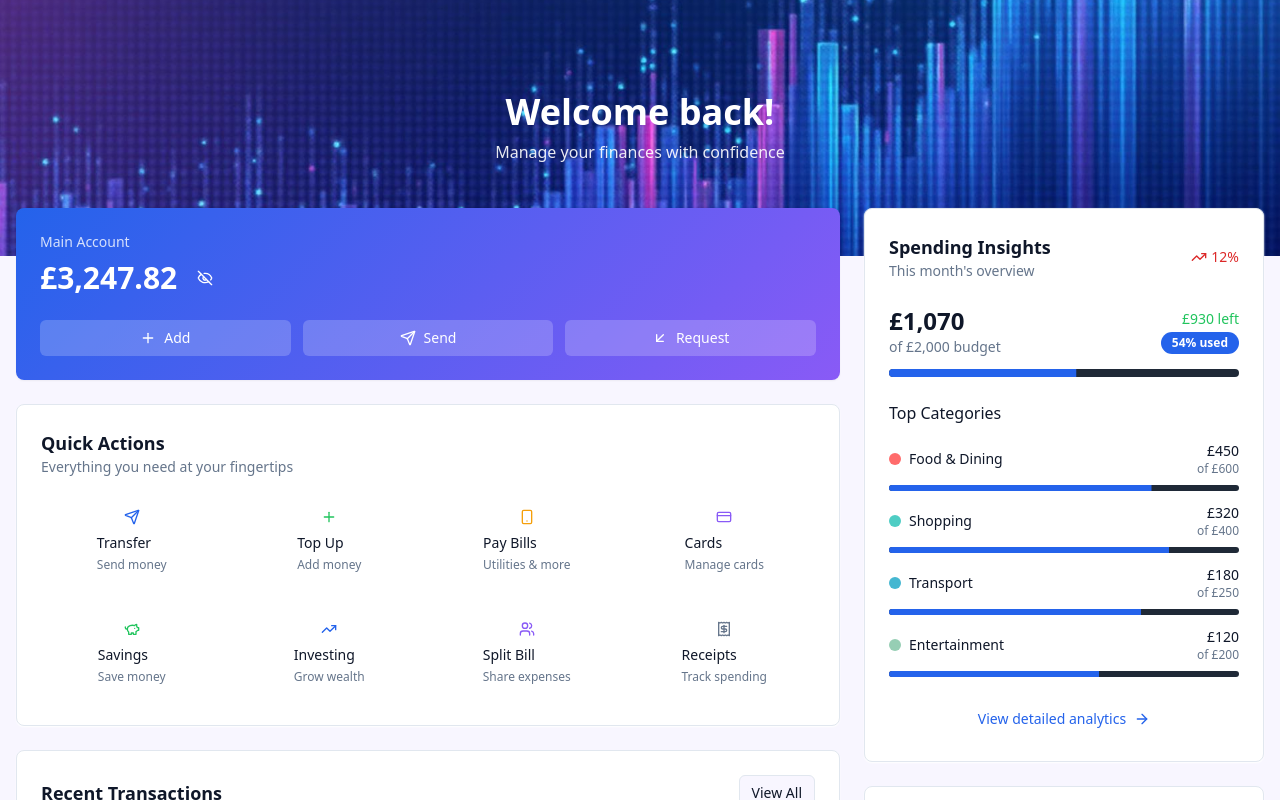
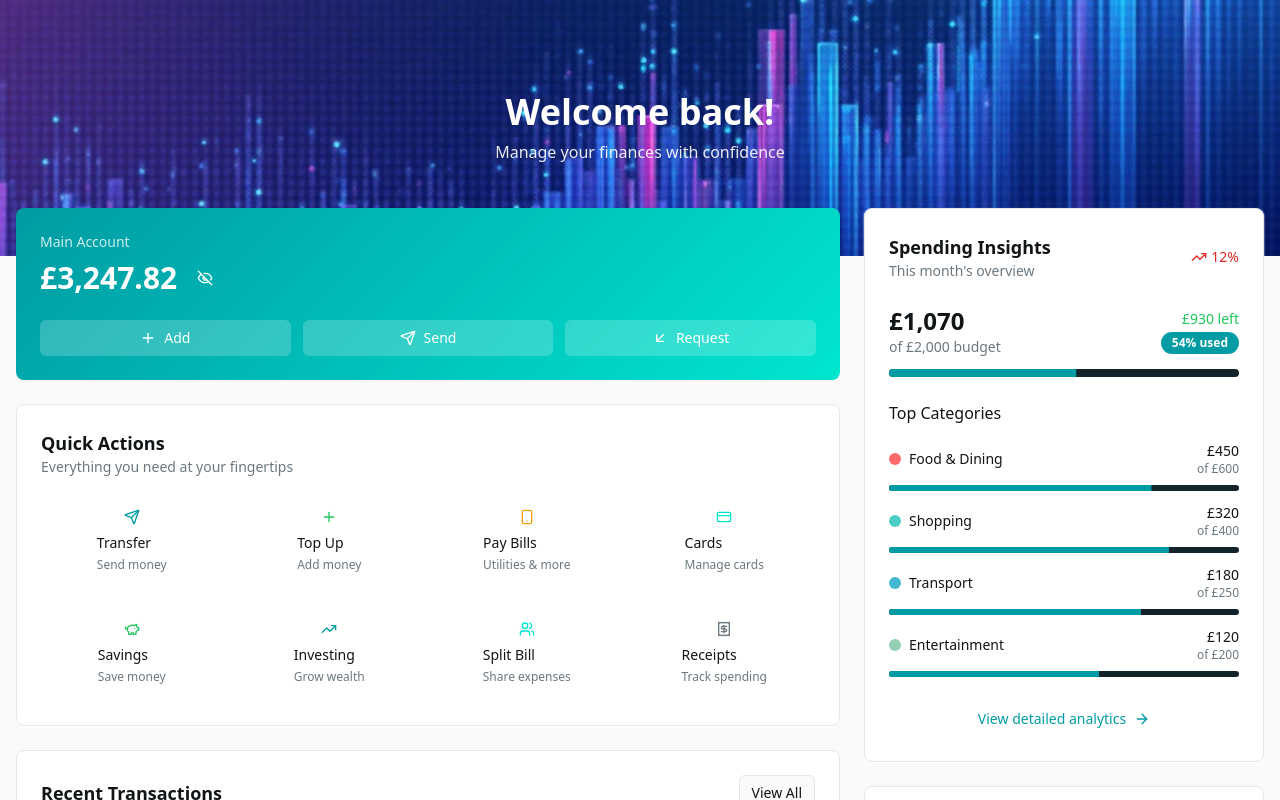
Before and after one commit to mbjorke/blueberry-fintech, a React (Vite) app: page /dashboard in a window 1280 px wide. Shown: the top 800 px of the page. Built offline with nearby package versions, Linux system fonts and the light colour scheme.

Commit message:
Update colors to match example
Update the application's color palette and overall aesthetic to align with the provided Framer animation example, aiming for a similar feel and visual style.

```diff
--- a/src/index.css
+++ b/src/index.css
@@ -8,26 +8,26 @@ All colors MUST be HSL.
 
 @layer base {
   :root {
-    --background: 248 250% 99%;
-    --foreground: 222 47% 11%;
+    --background: 0 0% 98%;
+    --foreground: 200 15% 8%;
 
     --card: 0 0% 100%;
-    --card-foreground: 222 47% 11%;
+    --card-foreground: 200 15% 8%;
 
     --popover: 0 0% 100%;
-    --popover-foreground: 222 47% 11%;
+    --popover-foreground: 200 15% 8%;
 
-    --primary: 221 83% 53%;
+    --primary: 183 100% 32%;
     --primary-foreground: 0 0% 100%;
-    --primary-glow: 258 90% 66%;
+    --primary-glow: 174 100% 45%;
 
-    --secondary: 215 28% 17%;
+    --secondary: 200 40% 12%;
     --secondary-foreground: 0 0% 100%;
 
     --muted: 210 40% 96%;
-    --muted-foreground: 215 16% 47%;
+    --muted-foreground: 200 8% 46%;
 
-    --accent: 258 90% 66%;
+    --accent: 174 100% 45%;
     --accent-foreground: 0 0% 100%;
 
     --success: 142 71% 45%;
@@ -41,15 +41,17 @@ All colors MUST be HSL.
 
     --border: 214 32% 91%;
     --input: 214 32% 91%;
-    --ring: 221 83% 53%;
+    --ring: 183 100% 32%;
 
-    /* Fintech specific tokens */
-    --gradient-primary: linear-gradient(135deg, hsl(221 83% 53%), hsl(258 90% 66%));
-    --gradient-secondary: linear-gradient(135deg, hsl(215 28% 17%), hsl(222 47% 11%));
+    /* Blueberry Bank inspired tokens */
+    --gradient-primary: linear-gradient(135deg, hsl(183 100% 32%), hsl(174 100% 45%));
+    --gradient-secondary: linear-gradient(135deg, hsl(200 40% 12%), hsl(200 15% 8%));
     --gradient-success: linear-gradient(135deg, hsl(142 71% 45%), hsl(120 60% 50%));
-    --shadow-elegant: 0 10px 30px -10px hsl(221 83% 53% / 0.3);
-    --shadow-card: 0 4px 12px -2px hsl(221 83% 53% / 0.08);
-    --shadow-premium: 0 20px 40px -12px hsl(258 90% 66% / 0.25);
+    --gradient-teal: linear-gradient(135deg, hsl(174 100% 45%), hsl(183 80% 60%));
+    --shadow-elegant: 0 10px 30px -10px hsl(183 100% 32% / 0.3);
+    --shadow-card: 0 4px 12px -2px hsl(183 100% 32% / 0.08);
+    --shadow-premium: 0 20px 40px -12px hsl(174 100% 45% / 0.25);
+    --shadow-teal: 0 8px 25px -8px hsl(174 100% 45% / 0.4);
 
     /* Animation tokens */
     --transition-smooth: all 0.3s cubic-bezier(0.4, 0, 0.2, 1);
@@ -75,26 +77,26 @@ All colors MUST be HSL.
   }
 
   .dark {
-    --background: 8 12% 6%;
-    --foreground: 210 40% 98%;
+    --background: 200 40% 12%;
+    --foreground: 180 20% 92%;
 
-    --card: 15 15% 9%;
-    --card-foreground: 210 40% 98%;
+    --card: 200 35% 15%;
+    --card-foreground: 180 20% 92%;
 
-    --popover: 15 15% 9%;
-    --popover-foreground: 210 40% 98%;
+    --popover: 200 35% 15%;
+    --popover-foreground: 180 20% 92%;
 
-    --primary: 221 83% 53%;
+    --primary: 183 100% 32%;
     --primary-foreground: 0 0% 100%;
-    --primary-glow: 258 90% 66%;
+    --primary-glow: 174 100% 45%;
 
-    --secondary: 215 28% 17%;
+    --secondary: 200 25% 20%;
     --secondary-foreground: 0 0% 100%;
 
-    --muted: 217 33% 18%;
-    --muted-foreground: 215 20% 65%;
+    --muted: 200 30% 18%;
+    --muted-foreground: 180 8% 65%;
 
-    --accent: 258 90% 66%;
+    --accent: 174 100% 45%;
     --accent-foreground: 0 0% 100%;
 
     --success: 142 71% 45%;
@@ -106,17 +108,19 @@ All colors MUST be HSL.
     --destructive: 0 72% 51%;
     --destructive-foreground: 0 0% 100%;
 
-    --border: 217 33% 18%;
-    --input: 217 33% 18%;
-    --ring: 221 83% 53%;
+    --border: 200 30% 18%;
+    --input: 200 30% 18%;
+    --ring: 183 100% 32%;
 
-    /* Dark mode fintech tokens */
-    --gradient-primary: linear-gradient(135deg, hsl(221 83% 53%), hsl(258 90% 66%));
-    --gradient-secondary: linear-gradient(135deg, hsl(215 28% 17%), hsl(8 12% 6%));
+    /* Dark mode blueberry bank tokens */
+    --gradient-primary: linear-gradient(135deg, hsl(183 100% 32%), hsl(174 100% 45%));
+    --gradient-secondary: linear-gradient(135deg, hsl(200 35% 15%), hsl(200 40% 12%));
     --gradient-success: linear-gradient(135deg, hsl(142 71% 45%), hsl(120 60% 50%));
-    --shadow-elegant: 0 10px 30px -10px hsl(221 83% 53% / 0.4);
-    --shadow-card: 0 4px 12px -2px hsl(221 83% 53% / 0.15);
-    --shadow-premium: 0 20px 40px -12px hsl(258 90% 66% / 0.3);
+    --gradient-teal: linear-gradient(135deg, hsl(174 100% 45%), hsl(183 80% 60%));
+    --shadow-elegant: 0 10px 30px -10px hsl(183 100% 32% / 0.4);
+    --shadow-card: 0 4px 12px -2px hsl(183 100% 32% / 0.15);
+    --shadow-premium: 0 20px 40px -12px hsl(174 100% 45% / 0.3);
+    --shadow-teal: 0 8px 25px -8px hsl(174 100% 45% / 0.5);
     --sidebar-background: 240 5.9% 10%;
     --sidebar-foreground: 240 4.8% 95.9%;
     --sidebar-primary: 224.3 76.3% 48%;
--- a/tailwind.config.ts
+++ b/tailwind.config.ts
@@ -75,12 +75,14 @@ export default {
 			backgroundImage: {
 				'gradient-primary': 'var(--gradient-primary)',
 				'gradient-secondary': 'var(--gradient-secondary)',
-				'gradient-success': 'var(--gradient-success)'
+				'gradient-success': 'var(--gradient-success)',
+				'gradient-teal': 'var(--gradient-teal)'
 			},
 			boxShadow: {
 				'elegant': 'var(--shadow-elegant)',
 				'card': 'var(--shadow-card)',
-				'premium': 'var(--shadow-premium)'
+				'premium': 'var(--shadow-premium)',
+				'teal': 'var(--shadow-teal)'
 			},
 			borderRadius: {
 				lg: 'var(--radius)',
```
